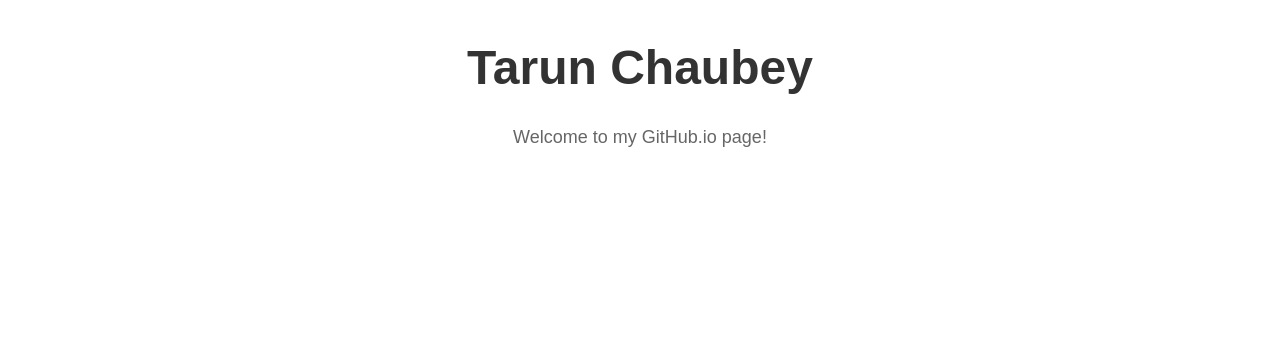
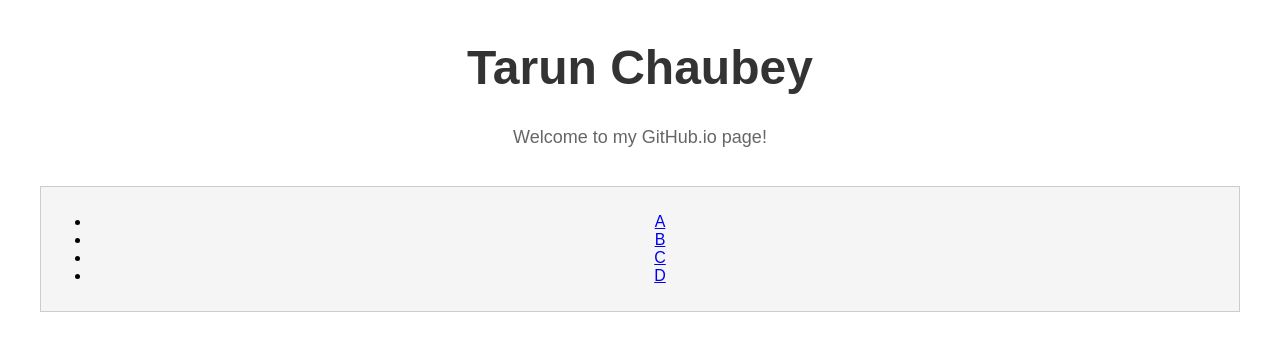
Before and after one commit to TarunChaubey/TechFarmer, a plain HTML site: page index.html in a window 1280 px wide. Drawn offline with Linux system fonts and the light colour scheme.

Commit message:
added color

```diff
--- a/index.html
+++ b/index.html
@@ -7,5 +7,13 @@
 <body>
   <h1>Tarun Chaubey</h1>
   <p>Welcome to my GitHub.io page!</p>
+  <div class="menu-bar">
+    <ul>
+      <li><a href="pageA.html">A</a></li>
+      <li><a href="pageB.html">B</a></li>
+      <li><a href="pageC.html">C</a></li>
+      <li><a href="pageD.html">D</a></li>
+  </ul>
+</div>
 </body>
 </html>
--- a/style.css
+++ b/style.css
@@ -13,3 +13,11 @@ body {
     font-size: 18px;
     color: #666;
   }
+
+  .menu-bar {
+    margin-top: 1cm; /* 1 cm margin from top */
+    padding: 10px;
+    border: 1px solid #ccc;
+    background-color: #f5f5f5;
+    font-family: sans-serif;
+}
```
